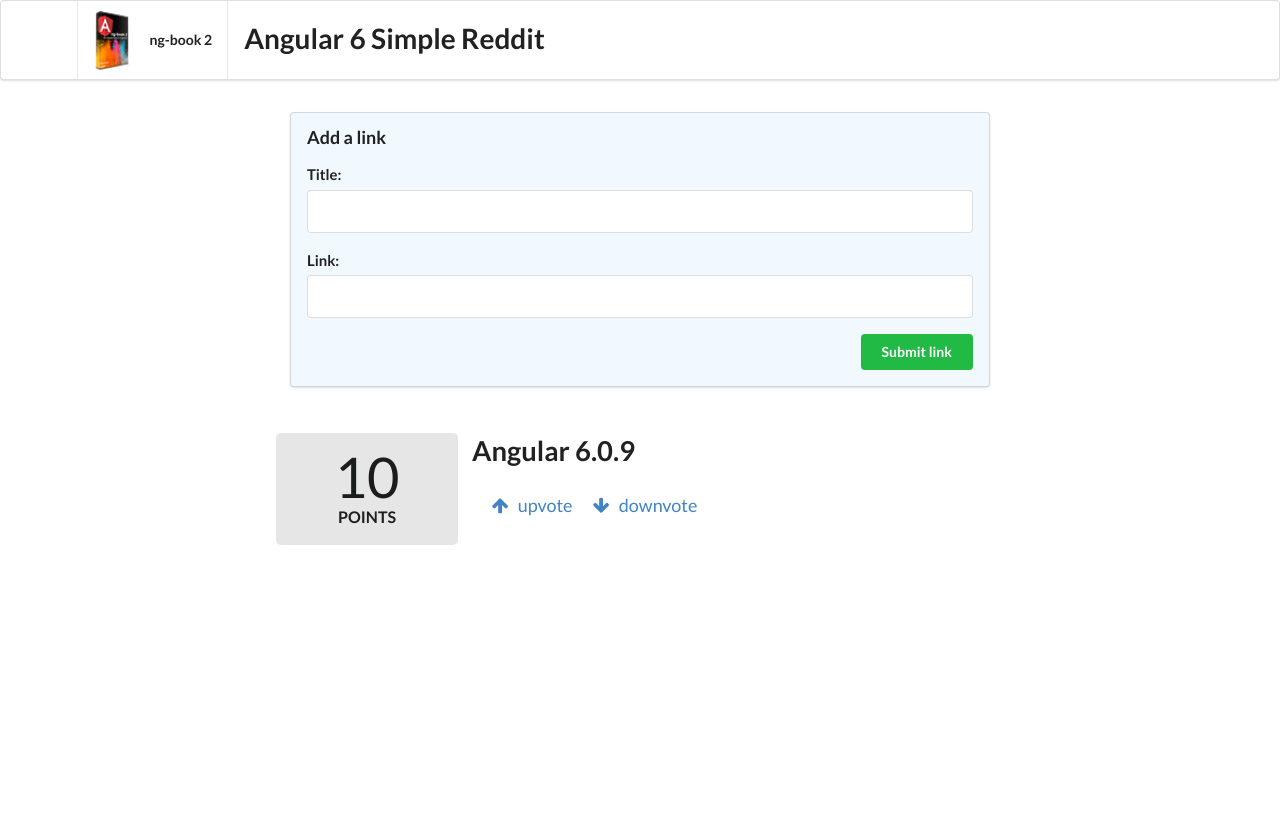
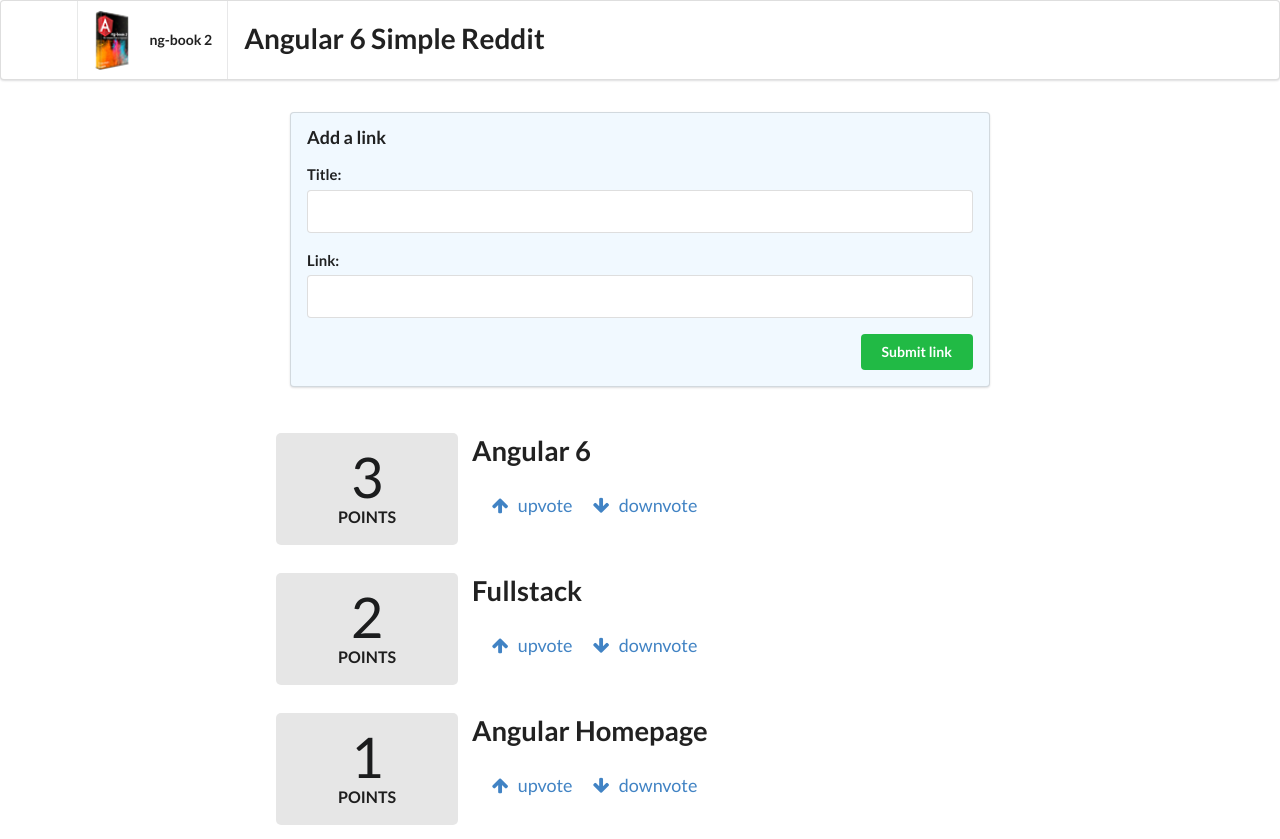
Before and after one commit to johnking2010/basic-angular-deploy, an Angular app: page / in a window 1280 px wide. Before the commit the page ends 800 px from the top, so only its background shows below. Built offline with nearby package versions, Linux system fonts and the light colour scheme.

Commit message:
multiple articles rendered to screen, via Article[] - array of type article

```diff
--- a/src/app/app.component.html
+++ b/src/app/app.component.html
@@ -20,5 +20,8 @@
 
 <!-- displaying linked articles: (using the 'article' component)-->
 <div class="ui grid posts">
-  <app-article></app-article>
+  <app-article
+    *ngFor="let currentArticle of articles"
+    [article] ="currentArticle">
+  </app-article>
 </div>
--- a/src/app/app.component.ts
+++ b/src/app/app.component.ts
@@ -1,4 +1,6 @@
 import { Component } from '@angular/core';
+
+import { Article } from './article/article.model';
 
 @Component({
   selector: 'app-root',
@@ -6,6 +8,18 @@ import { Component } from '@angular/core';
   styleUrls: ['./app.component.css']
 })
 export class AppComponent {
+  // adding a component property:
+  articles: Article[];
+
+  constructor() {
+    this.articles = [
+      new Article('Angular 6', 'http://angular.io', 3),
+      new Article('Fullstack', 'http://fullatack.io', 2),
+      new Article('Angular Homepage', 'http://angular.io', 1)
+    ];
+  }
+
+
   addArticle(title: HTMLInputElement, link: HTMLInputElement): boolean {
     console.log(`Adding article title: ${title.value} and link: ${link.value}`);
     return false;
--- a/src/app/article/article.component.ts
+++ b/src/app/article/article.component.ts
@@ -1,4 +1,8 @@
-import { Component, OnInit, HostBinding } from '@angular/core';
+import {
+  Component,
+  OnInit,
+  Input,
+  HostBinding } from '@angular/core';
 
 import { Article } from './article.model';
 
@@ -10,24 +14,17 @@ import { Article } from './article.model';
 export class ArticleComponent implements OnInit {
   // the CSS class we want to apply to the 'host' of this component
   @HostBinding('attr.class') cssClass='row';
-  // instance of the 'Article model'
-  article: Article;
+  //
+  @Input() article: Article;
 
   constructor() {
-    // Using an instance of the 'Article model' to get independent data:
-    this.article = new Article(
-      'Angular 6.0.9',
-      'http://angular.io',
-      10);
+    // empty, as article is populated via the Input now
   }
 
   voteUp() {
     // increment votes...
-    //[this way is BAD PRACTICE, component is directly modifying the Article's internal properties directly!]
-    /*this.article.votes += 1;*/
-
+    /*GOOD practice - called via the Model's own method */
     this.article.voteUp();
-
     return false
     // *** ABOVE line added to PREVENT the browser from PROPAGATING events upwards!
     // achieved via returning a boolean value of FALSE from the click event handler !!!
```
